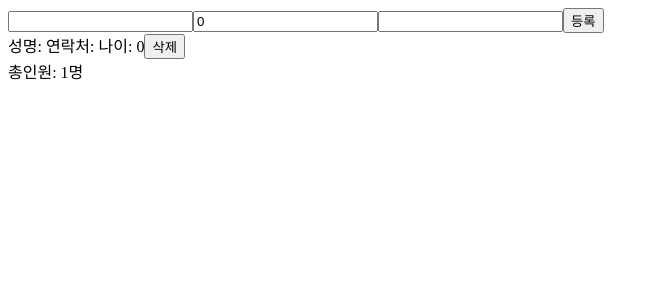
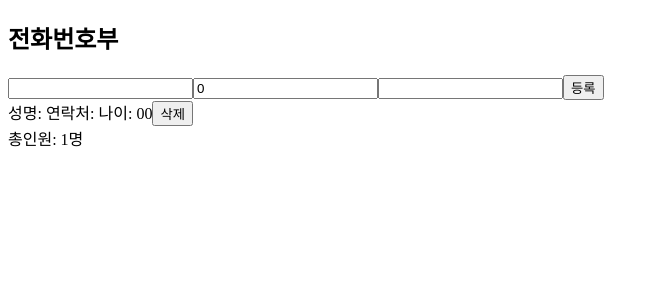
Before and after one commit to hanwooya361/2026B_react, a React (Vite) app: page / in a window 1280 px wide. Both pictures are taken after a click on the button "등록". Shown: the top 300 px of the page, without its empty margins (0-659 px from the left). Built offline with nearby package versions, Linux system fonts and the light colour scheme.

Commit message:
day03 5h

```diff
--- a/src/example/Practice/Practoce2.jsx
+++ b/src/example/Practice/Practoce2.jsx
@@ -15,9 +15,10 @@ export default function Practice2(props){
     // 삭제함수
     const 삭제함수 = (index) => {
         members.splice(index, 1)    // JS에서 특정 인덱스 1개 삭제
-        setMembers([...members])
+        setMembers([...members])    // 랜더링 위한 코드!
     }
     return(<>
+    <h2>전화번호부</h2>
         <input value={name} onChange={(e)=>{setName(e.target.value);}}/>
         <input value={age} onChange={(e)=>{setAge(e.target.value);}}/>
         <input value={phone} onChange={(e)=>{setPhone(e.target.value);}}/>
@@ -30,6 +31,7 @@ export default function Practice2(props){
                         <span>성명: {m.name}</span>
                         <span>연락처: {m.phone}</span>
                         <span>나이: {m.age}</span>
+                        {index}
                         <button onClick={()=>{삭제함수(index)}}>삭제</button>
                     </div>
                 </>);
```
